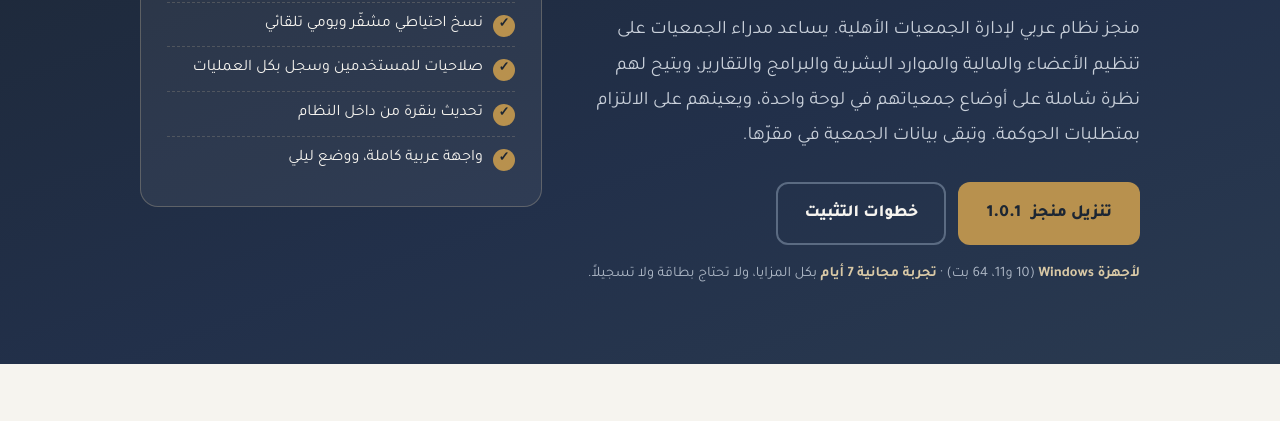
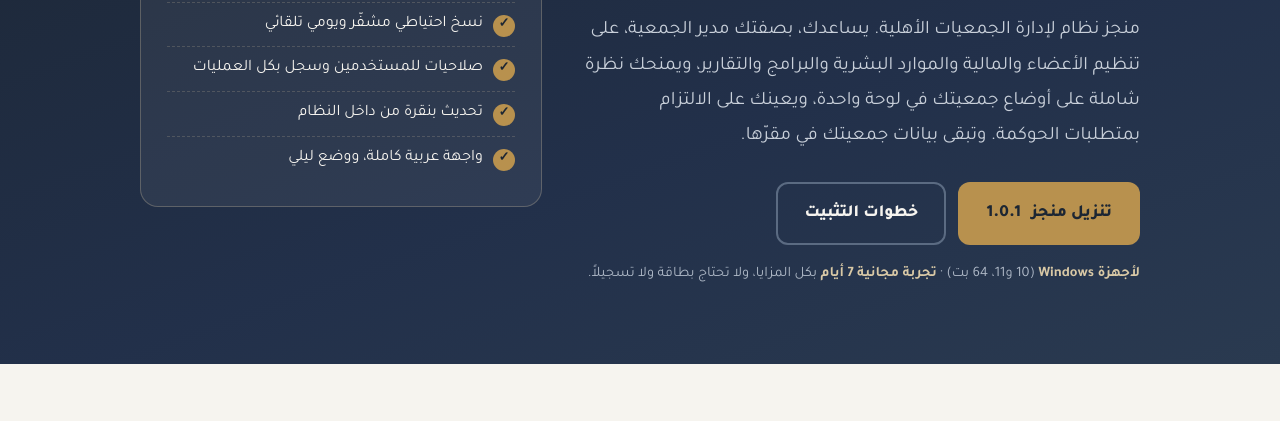
Before and after one commit to munjiz-assoc/munjiz-updates, a plain HTML site: page index.html in a window 1280 px wide. Shown: the part 335-756 px from the top of the page. Drawn offline with Linux system fonts and the light colour scheme.

Commit message:
صياغة التعريف بصيغة المخاطب

```diff
--- a/index.html
+++ b/index.html
@@ -175,7 +175,7 @@ footer b{color:#d9c9a6}
   <div class="wrap">
     <div>
       <h1>منجز، نظام إدارة <em>الجمعيات الأهلية</em> على جهازك</h1>
-      <p class="lead">منجز نظام عربي لإدارة الجمعيات الأهلية. يساعد مدراء الجمعيات على تنظيم الأعضاء والمالية والموارد البشرية والبرامج والتقارير، ويتيح لهم نظرة شاملة على أوضاع جمعياتهم في لوحة واحدة، ويعينهم على الالتزام بمتطلبات الحوكمة. وتبقى بيانات الجمعية في مقرّها.</p>
+      <p class="lead">منجز نظام لإدارة الجمعيات الأهلية. يساعدك، بصفتك مدير الجمعية، على تنظيم الأعضاء والمالية والموارد البشرية والبرامج والتقارير، ويمنحك نظرة شاملة على أوضاع جمعيتك في لوحة واحدة، ويعينك على الالتزام بمتطلبات الحوكمة. وتبقى بيانات جمعيتك في مقرّها.</p>
       <div class="cta">
         <a class="btn primary" id="hero-dl" href="https://github.com/munjiz-assoc/munjiz-updates/releases/download/v1.0.1/Munjiz-Setup-1.0.1.exe">تنزيل منجز <span id="hero-ver"></span></a>
         <a class="btn ghost" href="#install">خطوات التثبيت</a>
```
